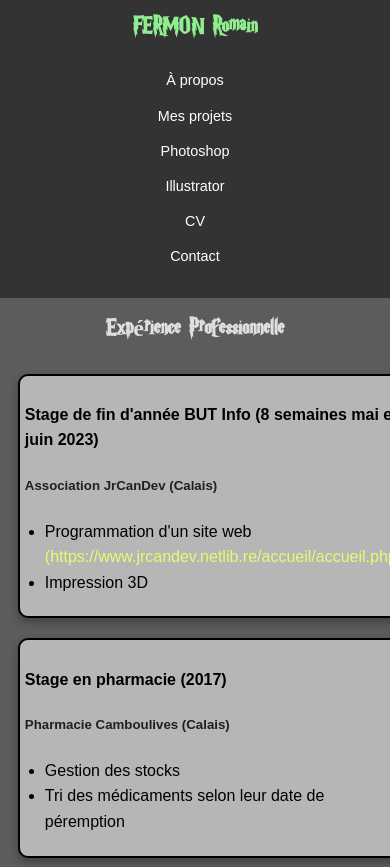
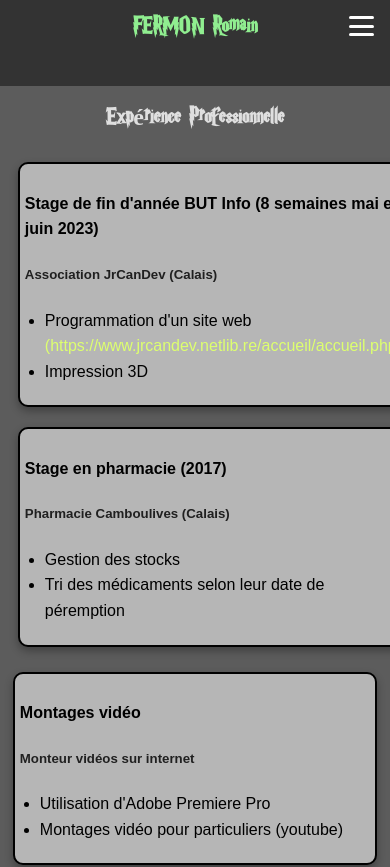
Before and after one commit to Rorofer/ecv, a plain HTML site: page cv.html in a window 390 px wide. Shown: the top 867 px of the page. Drawn offline with Linux system fonts and the light colour scheme.

Commit message:
Menu burger

```diff
--- a/css/header.css
+++ b/css/header.css
@@ -3,7 +3,7 @@
     src: url("./font/harry_potter.ttf");
 }
 
-header h1, main h1{
+header h1, main h1 {
     font-family: HarryPotter;
 }
 
@@ -11,10 +11,9 @@ html, body {
     height: 100%;
 }
 
-header a{
+header a {
     text-decoration: none;
 }
-
 
 /* STYLES */
 body {
@@ -31,6 +30,7 @@ header {
     color: #fff;
     padding: 1rem 0;
     text-align: center;
+    position: relative; /* Pour positionner le bouton burger */
 }
 
 header h1 {
@@ -38,6 +38,7 @@ header h1 {
     color: lightgreen;
 }
 
+/* Navigation Styles */
 nav {
     margin-top: 1rem;
 }
@@ -47,6 +48,9 @@ nav ul {
     list-style: none;
     display: flex;
     justify-content: center;
+    transition: max-height 0.3s ease-in-out; /* Animation pour afficher/cacher le menu */
+    overflow: hidden;
+    max-height: 100px; /* Hauteur normale */
 }
 
 nav ul li {
@@ -65,24 +69,50 @@ nav ul li a:hover {
     background-color: #555;
 }
 
+/* Menu Burger */
+.burger {
+    display: none; /* Caché par défaut */
+    position: absolute;
+    top: 1rem;
+    right: 1rem;
+    cursor: pointer;
+    width: 25px;
+    height: 20px;
+    flex-direction: column;
+    justify-content: space-between;
+}
+
+.burger div {
+    background-color: white;
+    height: 3px;
+    width: 100%;
+    border-radius: 5px;
+}
+
 /* Responsive */
 @media (max-width: 768px) {
-    header h1 {
-        font-size: 1.8rem;
+    nav ul {
+        flex-direction: column;
+        align-items: center;
+        max-height: 0; /* Cache le menu par défaut */
     }
 
-    nav ul {
-        flex-wrap: wrap;
-        justify-content: space-around;
+    nav ul.show {
+        max-height: 300px; /* Affiche le menu lorsqu'il est activé */
     }
 
     nav ul li {
-        margin: 0.5rem;
+        margin: 0.5rem 0;
     }
 
     nav ul li a {
         font-size: 1rem;
         padding: 0.4rem 0.8rem;
+    }
+
+    /* Bouton burger */
+    .burger {
+        display: flex; /* Afficher le bouton burger */
     }
 }
 
--- a/cv.html
+++ b/cv.html
@@ -20,8 +20,15 @@
     <a href="./index.html">
         <h1>FERMON Romain</h1>
     </a>
+    <!-- Bouton menu burger -->
+    <div class="burger" onclick="toggleMenu()">
+        <div></div>
+        <div></div>
+        <div></div>
+    </div>
+    <!-- Navigation -->
     <nav>
-        <ul>
+        <ul id="menu">
             <li><a href="à propos.html">À propos</a></li>
             <li><a href="projets.html">Mes projets</a></li>
             <li><a href="photoshop.html">Photoshop</a></li>
@@ -91,4 +98,12 @@
         <a href="https://github.com/Rorofer" target="_blank">Github</a>
     </p>
 </footer>
+
+<script>
+    function toggleMenu() {
+        const menu = document.getElementById('menu');
+        menu.classList.toggle('show');
+    }
+</script>
+
 </html>
```
Also changed, not shown: contact.html (+16 -1 lines), illustrator.html (+15 -1 lines), index.html (+8 -0 lines), photoshop.html (+16 -1 lines), projets.html (+16 -1 lines), template.html (+8 -0 lines), à propos.html (+15 -1 lines).
